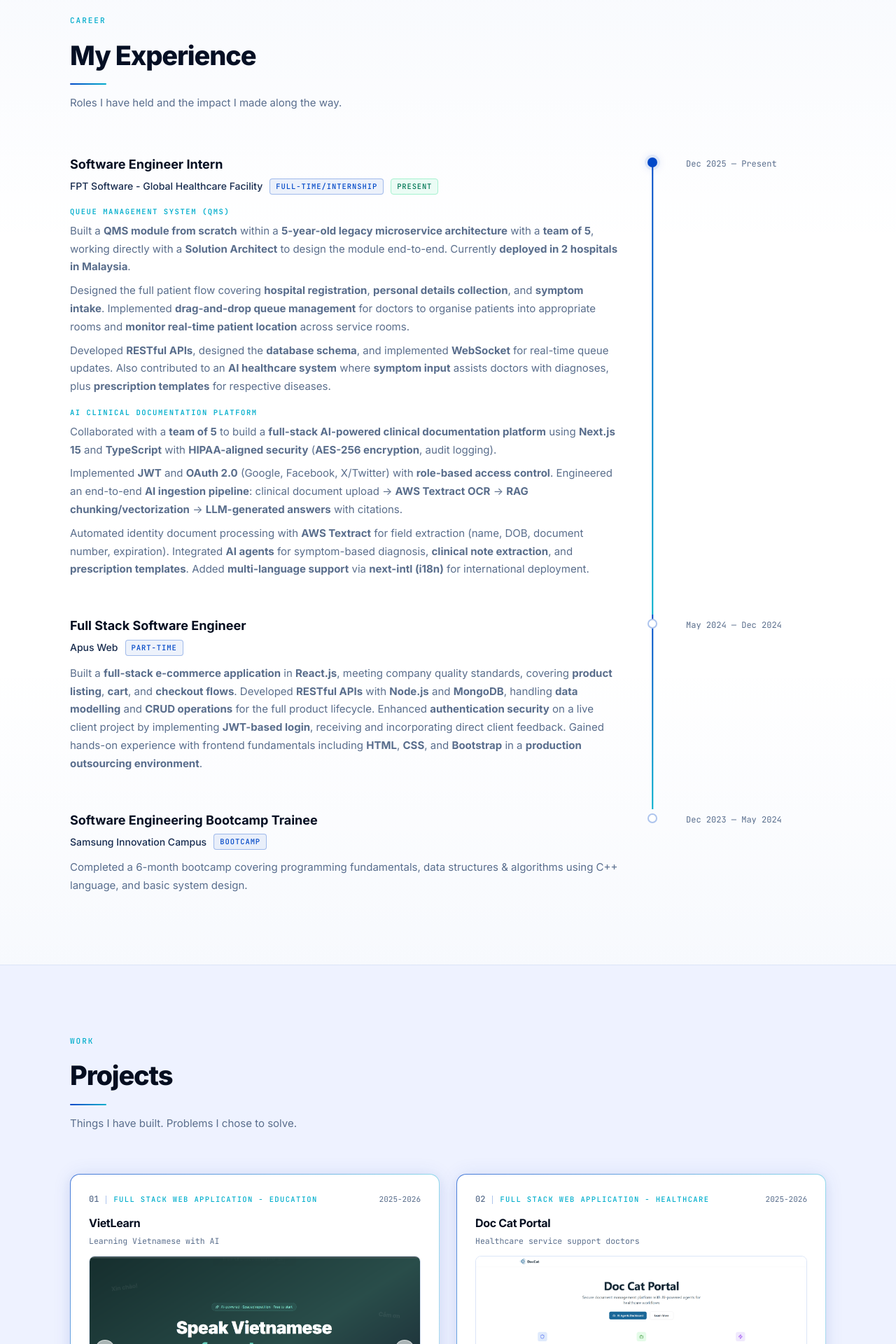
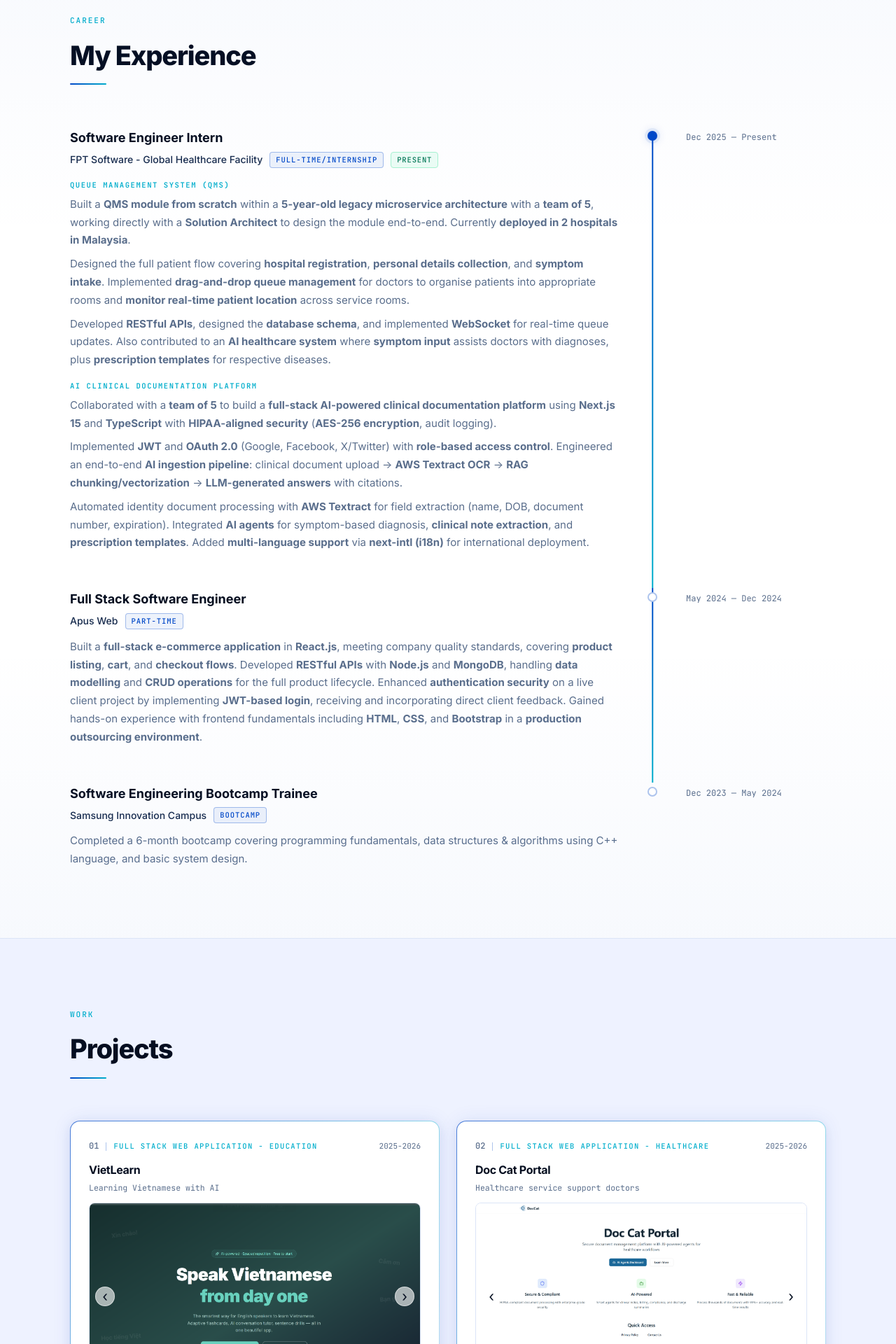
Before and after one commit to Lolmantran/Portfolio, a React app: page / in a window 1280 px wide. Shown: the part 880-2800 px from the top of the page at 70% size. Built offline with nearby package versions, Linux system fonts and the light colour scheme; the HTML template or start-up script is replaced by a standard one.

Commit message:
Remove title

```diff
--- a/src/components/Experience.jsx
+++ b/src/components/Experience.jsx
@@ -22,7 +22,6 @@ export default function Experience() {
         <SectionHeader
           label="Career"
           title="My Experience"
-          subtitle="Roles I have held and the impact I made along the way."
         />
 
         <div className="timeline">
--- a/src/components/Projects.jsx
+++ b/src/components/Projects.jsx
@@ -132,7 +132,6 @@ export default function Projects() {
         <SectionHeader
           label="Work"
           title="Projects"
-          subtitle="Things I have built. Problems I chose to solve."
         />
         <div className="projects__grid">
           {projects.map(project => (
--- a/src/components/Skills.jsx
+++ b/src/components/Skills.jsx
@@ -52,7 +52,6 @@ export default function Skills() {
         <SectionHeader
           label="Stack"
           title="The Tech Forge"
-          subtitle="The stack behind the work. The tools I learned along the journey."
         />
 
         <div className="forge__categories">
```
